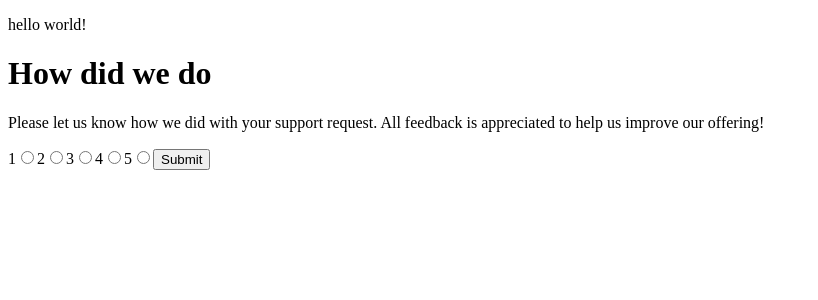
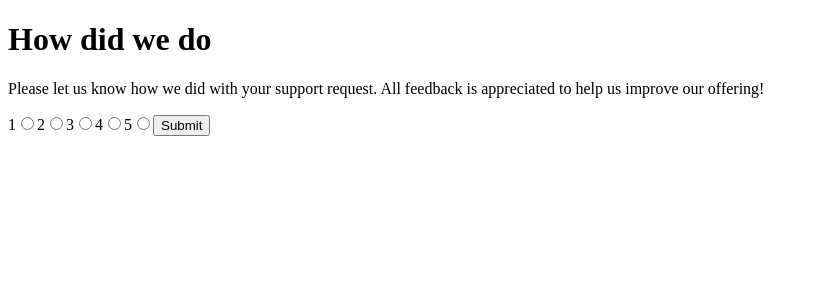
Before and after one commit to azanra/rating-component, a React (Vite) app: page / in a window 1280 px wide. Shown: the top 300 px of the page, without its empty margins (0-818 px from the left). Built offline with nearby package versions, Linux system fonts and the light colour scheme.

Commit message:
Remove unused code

```diff
--- a/src/App.jsx
+++ b/src/App.jsx
@@ -4,7 +4,6 @@ import "./App.css";
 function App() {
   return (
     <div>
-      <p>hello world!</p>
       <Rating />
     </div>
   );
```
